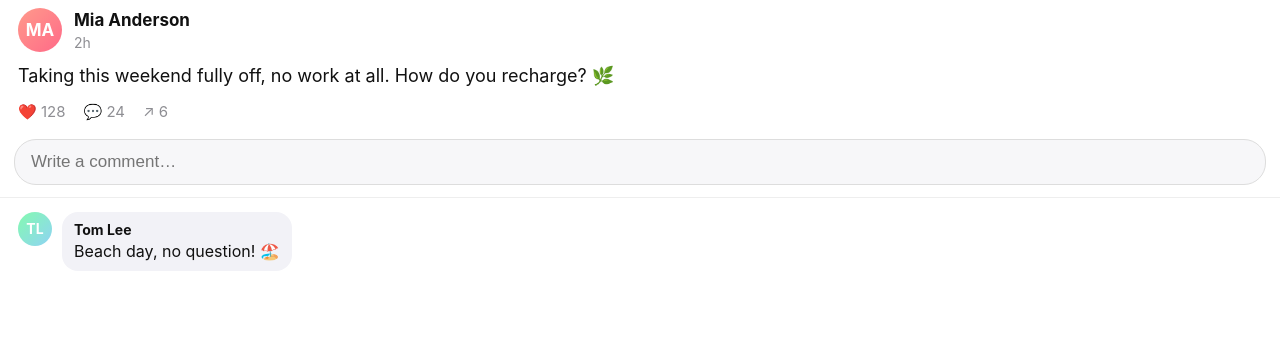
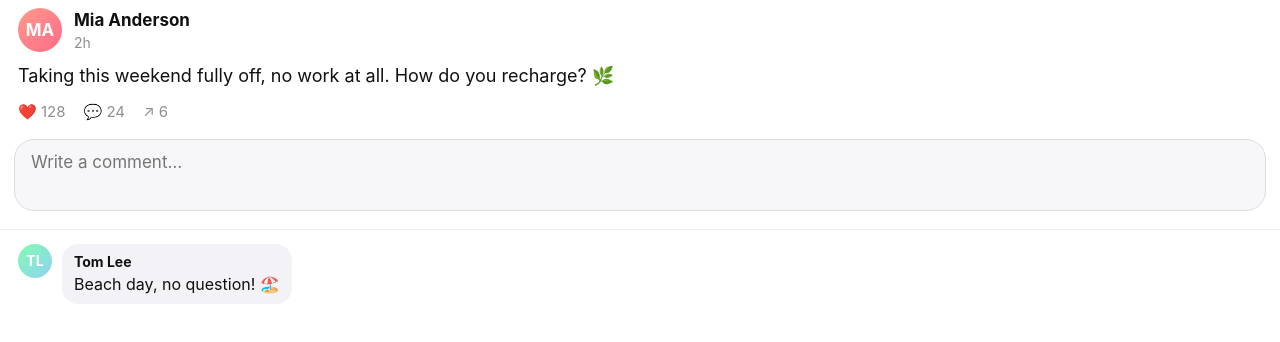
Before and after one commit to khotaikhoan/clipo, a plain HTML site: page demo/en.html in a window 1280 px wide. Drawn offline with Linux system fonts and the light colour scheme.

Commit message:
Demo: two-line comment box
Co-Authored-By: Claude Opus 5.5 <noreply@anthropic.com>

```diff
--- a/demo/en.html
+++ b/demo/en.html
@@ -18,7 +18,7 @@ body { margin:0; font: 17px/1.45 -apple-system, BlinkMacSystemFont, sans-serif;
 .bubble { background:#f2f2f7; border-radius:16px; padding:8px 12px; font-size:16px; }
 .bubble b { display:block; font-size:14px; }
 .box { padding: 2px 14px 12px; border-bottom:1px solid #eee; }
-.box input { width:100%; box-sizing:border-box; font-size:17px; padding:12px 16px; border-radius:22px; border:1px solid #ddd; background:#f7f7f9; outline:none; }
+.box textarea { width:100%; box-sizing:border-box; font: 17px/1.4 -apple-system, sans-serif; padding:11px 16px; border-radius:20px; border:1px solid #ddd; background:#f7f7f9; outline:none; resize:none; height:72px; }
 </style>
 </head>
 <body>
@@ -27,7 +27,7 @@ body { margin:0; font: 17px/1.45 -apple-system, BlinkMacSystemFont, sans-serif;
   <div class="text">Taking this weekend fully off, no work at all. How do you recharge? 🌿</div>
   <div class="stats"><span>❤️ 128</span><span>💬 24</span><span>↗︎ 6</span></div>
 </div>
-<div class="box"><input placeholder="Write a comment…" autocomplete="off"></div>
+<div class="box"><textarea rows="2" placeholder="Write a comment…"></textarea></div>
 <div class="comment"><div class="avatar">TL</div><div class="bubble"><b>Tom Lee</b>Beach day, no question! 🏖️</div></div>
 </body>
 </html>
```
Also changed, not shown: demo/vi.html (+2 -2 lines).
